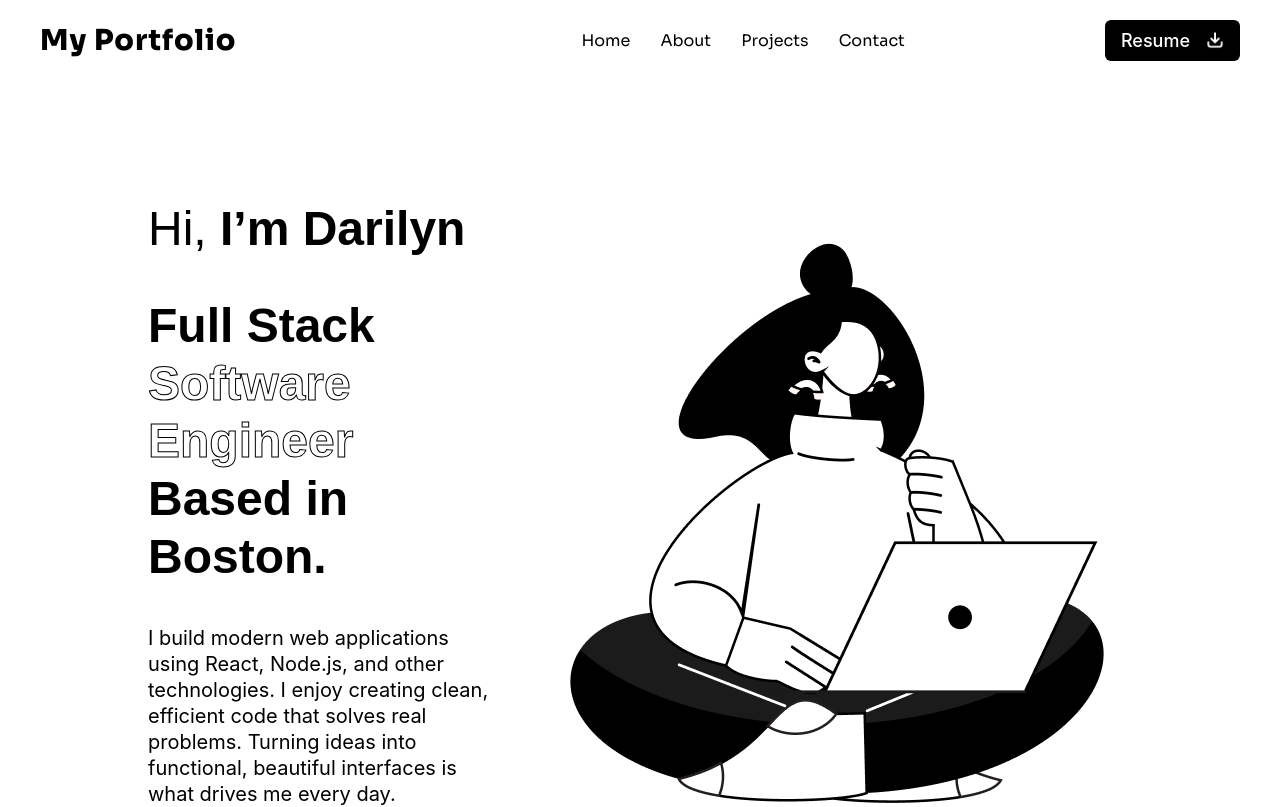
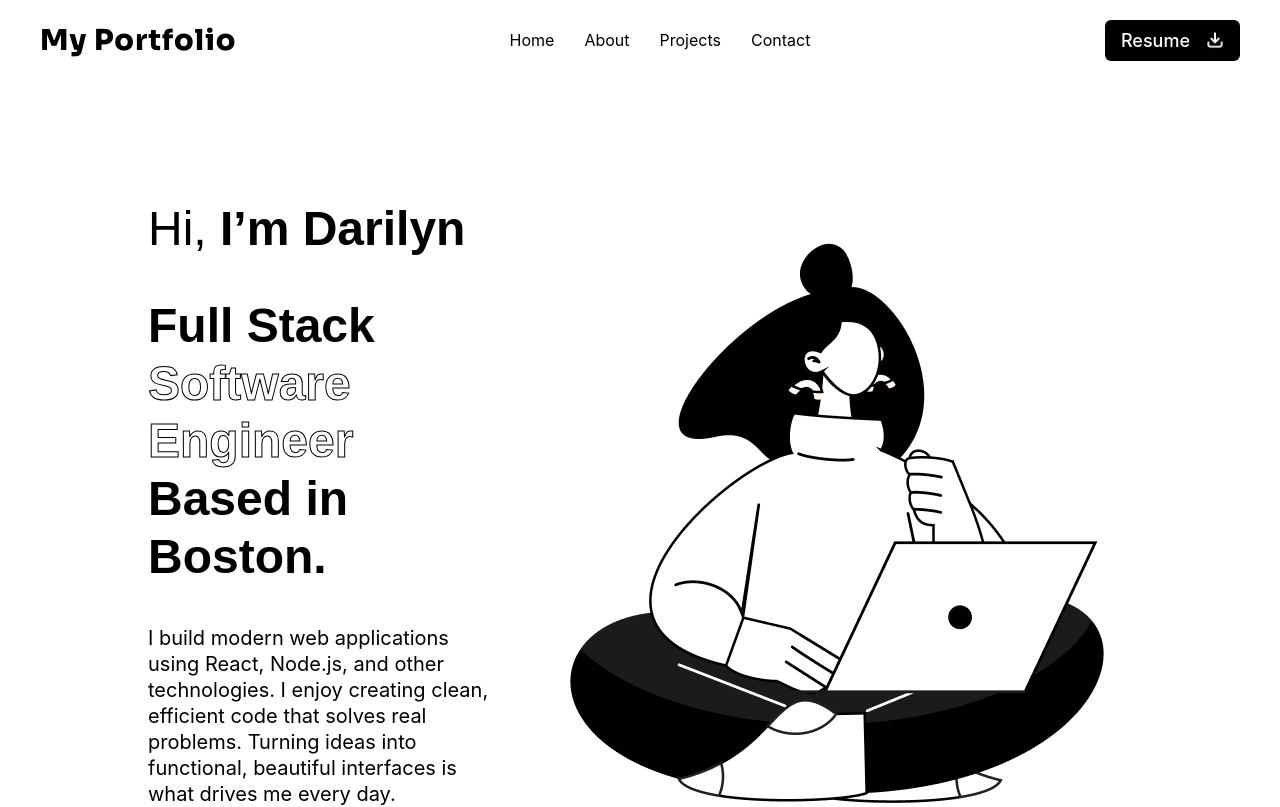
Before and after one commit to DarilynP/portfolio, a React (Create React App) app: page / in a window 1280 px wide. Shown: the top 807 px of the page. Built offline with nearby package versions, Linux system fonts and the light colour scheme.

Commit message:
fix(header): align resume button properly

```diff
--- a/src/components/Header.js
+++ b/src/components/Header.js
@@ -13,7 +13,7 @@ const Header = () => {
       <header className="header">
         <div className="header__logo">My Portfolio</div>
 
-        {/* Hamburger / X */}
+        {/* Hamburger */}
         <div
           className={`header__vector ${menuOpen ? "active" : ""}`}
           onClick={toggleMenu}
@@ -23,15 +23,33 @@ const Header = () => {
           <span></span>
         </div>
 
-        {/* Navigation */}
+        {/* Navigation links ONLY */}
         <nav className={`header__nav ${menuOpen ? "active" : ""}`}>
-          <div className="header__nav-container">
           <ul className="header__links">
-              <li><a href="#hero" onClick={() => setMenuOpen(false)}>Home</a></li>
-              <li><a href="#about" onClick={() => setMenuOpen(false)}>About</a></li>
-              <li><a href="#projects" onClick={() => setMenuOpen(false)}>Projects</a></li>
-              <li><a href="#contacts" onClick={() => setMenuOpen(false)}>Contact</a></li>
+            <li>
+              <a href="#hero" onClick={() => setMenuOpen(false)}>
+                Home
+              </a>
+            </li>
+            <li>
+              <a href="#about" onClick={() => setMenuOpen(false)}>
+                About
+              </a>
+            </li>
+            <li>
+              <a href="#projects" onClick={() => setMenuOpen(false)}>
+                Projects
+              </a>
+            </li>
+            <li>
+              <a href="#contacts" onClick={() => setMenuOpen(false)}>
+                Contact
+              </a>
+            </li>
           </ul>
+        </nav>
+
+        {/* RIGHT SIDE BUTTON */}
         <a
           href={resumePdf}
           download="Darilyn_Peguero_Resume.pdf"
@@ -41,8 +59,6 @@ const Header = () => {
           Resume
           <img src={download} alt="Download" className="hero__icon" />
         </a>
-          </div>
-        </nav>
       </header>
 
       {/* Spacer for mobile dropdown */}
--- a/src/styles/Header.css
+++ b/src/styles/Header.css
@@ -1,4 +1,3 @@
-/* ===== BASE HEADER ===== */
 .header {
   position: fixed;
   top: 0;
@@ -7,19 +6,22 @@
   height: 80px;
   background-color: white;
   color: black;
-  display: flex;
-  justify-content: space-between;
+  display: grid;
+  grid-template-columns: 1fr auto 1fr;
   align-items: center;
   padding: 0 40px;
   z-index: 1000;
 }
+
 
 .header__logo {
   font-family: "Sora", sans-serif;
   font-size: 1.8rem;
   font-weight: 600;
   letter-spacing: 1px;
+  justify-self: start;
 }
+
 
 /* ===== NAVIGATION (DESKTOP DEFAULT) ===== */
 .header__nav {
@@ -31,18 +33,15 @@
   display: flex;
   align-items: center;
   width: 100%;
-  justify-content: space-between; /* logo left, links center, button right */
-  gap: 200px;
+  justify-content: space-between; /* handles spacing automatically */
+  gap: 0; /* REMOVE hard-coded spacing */
 }
 
 .header__links {
   display: flex;
+  gap: 30px;
   list-style: none;
-  gap: 30px;
-  margin: 0;
-  padding: 0;
-  font-family: "Sora", sans-serif;
-  font-weight: 400;
+  justify-self: center;
 }
 
 .header__links a {
@@ -68,6 +67,7 @@
   text-decoration: none;
   font-weight: 500;
   font-size: 18px;
+  justify-self: end;
 }
 
 .resume__button:hover {
```
Lines whose indentation alone changed are shown as unchanged.
